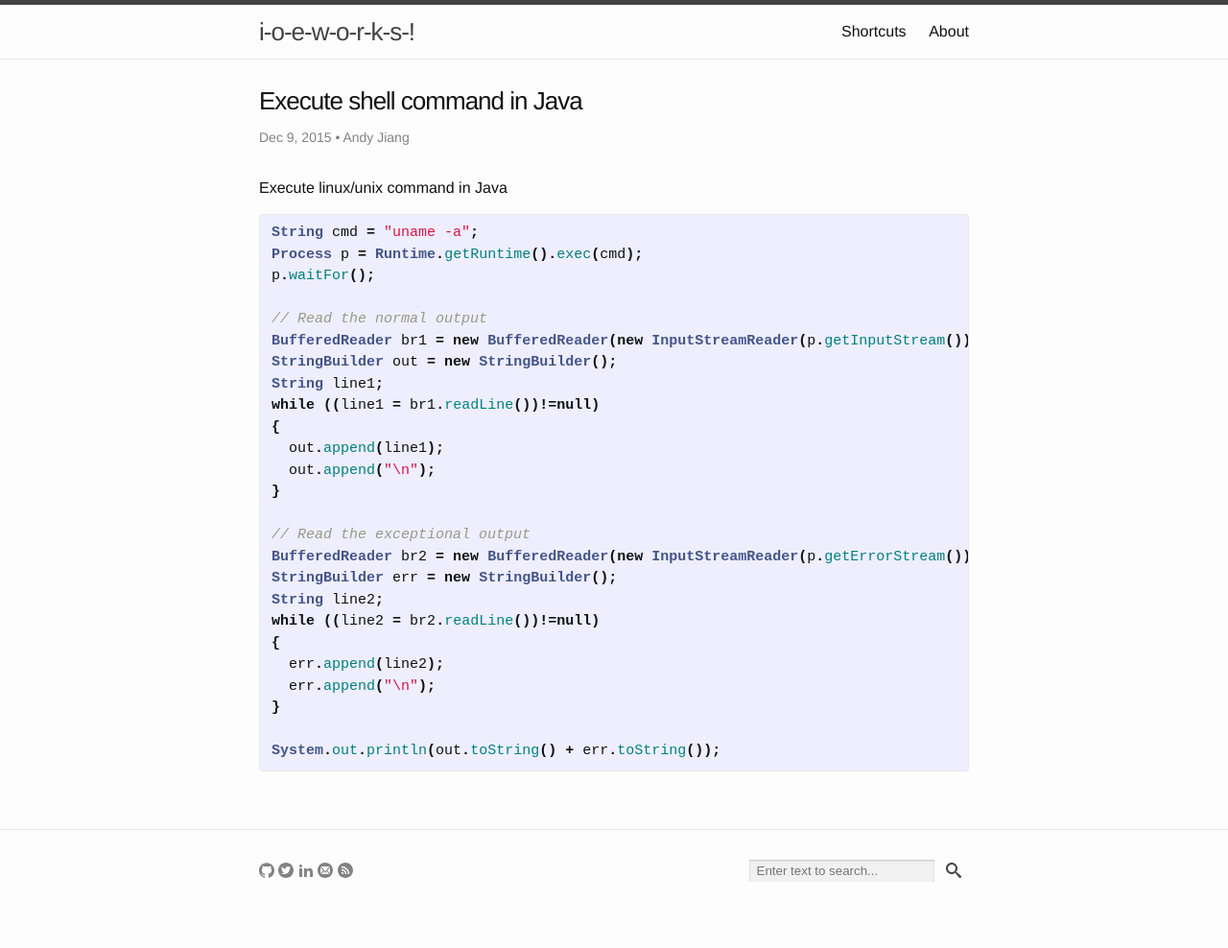
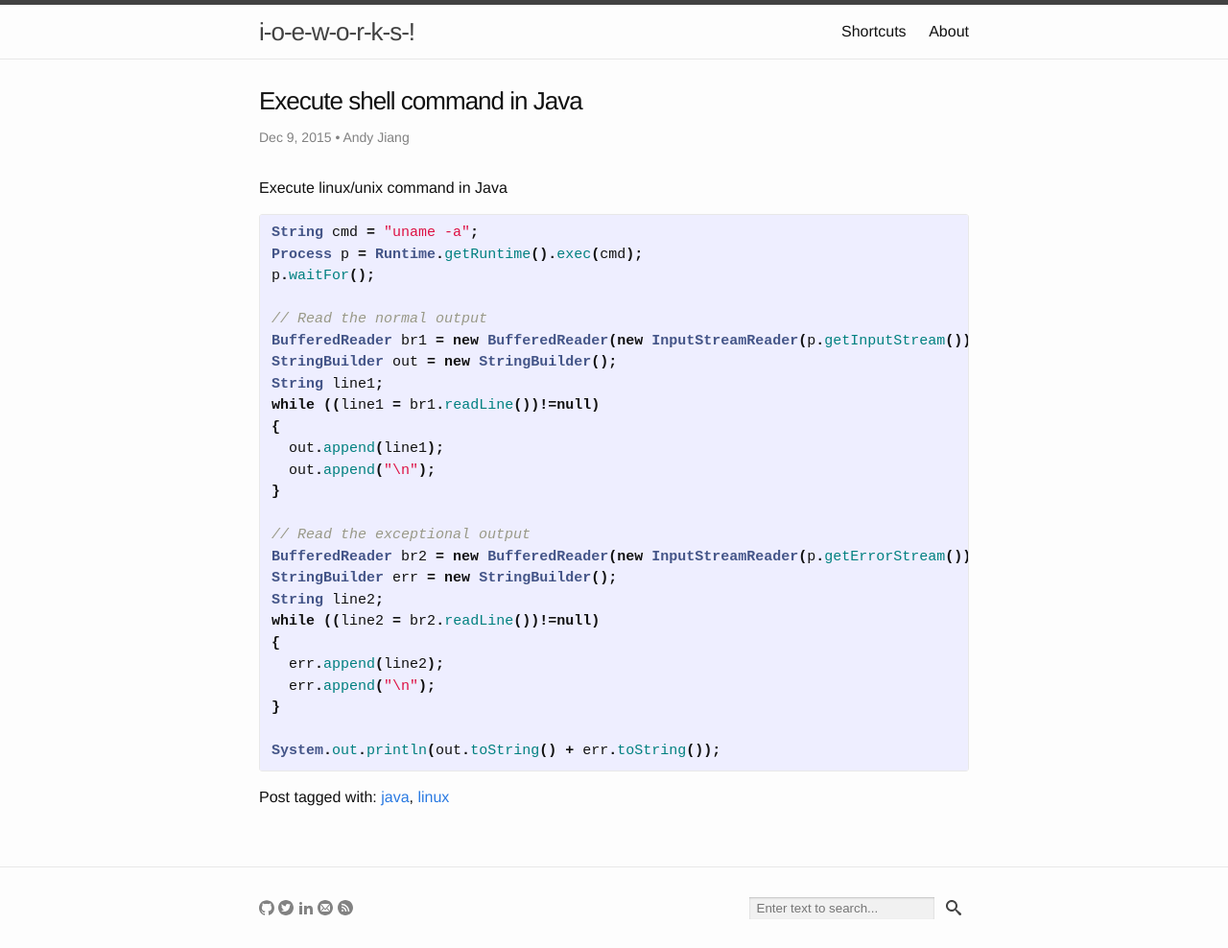
Before and after one commit to yuan-jiang/yuan-jiang.github.io, a Jekyll site: the page built from _posts/2015-12-09-execute-shell-command-in-java.md, in a window 1280 px wide. Shown: the whole page at 96% size. Built offline with Jekyll 4.4.1, drawn with Linux system fonts in a browser that asks for light colours; comment, search, counter and statistics services are not loaded; before the commit the page ends 949 px from its top, so only the background shows below that.

Commit message:
Added post by tags feature

```diff
--- a/_config.yml
+++ b/_config.yml
@@ -46,6 +46,8 @@ paginate: 5
 # https://en.wikipedia.org/wiki/List_of_tz_database_time_zones
 timezone: Asia/Shanghai
 
+# Do not use the date in post url
+permalink: /:title.html
 
 # Plugin gems to enable below
 gems:
--- /dev/null
+++ b/_data/tags.yml
@@ -0,0 +1,6 @@
+- slug: git
+  name: git
+- slug: linux
+  name: linux
+- slug: java
+  name: java
--- a/_layouts/post.html
+++ b/_layouts/post.html
@@ -1,6 +1,8 @@
 ---
 layout: default
 ---
+
+
 <article class="post" itemscope itemtype="http://schema.org/BlogPosting">
 
   <header class="post-header">
@@ -8,8 +10,27 @@ layout: default
     <p class="post-meta"><time datetime="{{ page.date | date_to_xmlschema }}" itemprop="datePublished">{{ page.date | date: "%b %-d, %Y" }}</time>{% if page.author %} • <span itemprop="author" itemscope itemtype="http://schema.org/Person"><span itemprop="name">{{ page.author }}</span></span>{% endif %}</p>
   </header>
 
+  {% assign post = page %}
+  {% if post.tags.size > 0 %}
+      {% capture tags_content %}Post tagged with{% if post.tags.size == 1 %}<i class="fa fa-tag"></i>{% else %}<i class="fa fa-tags"></i>{% endif %}: {% endcapture %}
+      {% for post_tag in post.tags %}
+          {% for data_tag in site.data.tags %}
+              {% if data_tag.slug == post_tag %}
+                  {% assign tag = data_tag %}
+              {% endif %}
+          {% endfor %}
+          {% if tag %}
+              {% capture tags_content_temp %}{{ tags_content }}<a href="/tag/{{ tag.slug }}/">{{ tag.name }}</a>{% if forloop.last == false %}, {% endif %}{% endcapture %}
+              {% assign tags_content = tags_content_temp %}
+          {% endif %}
+      {% endfor %}
+  {% else %}
+      {% assign tags_content = '' %}
+  {% endif %}
+
   <div class="post-content" itemprop="articleBody">
     {{ content }}
+    <p id="post-meta">{{ tags_content }}</p>
   </div>
 
   {% include disqus.html %}
--- a/_posts/2015-12-09-execute-shell-command-in-java.md
+++ b/_posts/2015-12-09-execute-shell-command-in-java.md
@@ -3,6 +3,7 @@ layout: post
 title: Execute shell command in Java
 date: 2015-12-09 13:15:00 +0800
 author: Andy Jiang
+tags: java linux
 ---
 
 Execute linux/unix command in Java
```
Also changed, not shown: _layouts/by_tag.html (added, +14 -0 lines), _posts/2014-11-22-linux-how-to-collections.md (+1 -0 lines), _posts/2015-12-12-git-tips.md (+1 -0 lines), archive.md (+2 -2 lines), blog/git.md (added, +5 -0 lines), tag/git.md (added, +5 -0 lines), tag/java.md (added, +5 -0 lines), tag/linux.md (added, +5 -0 lines).
